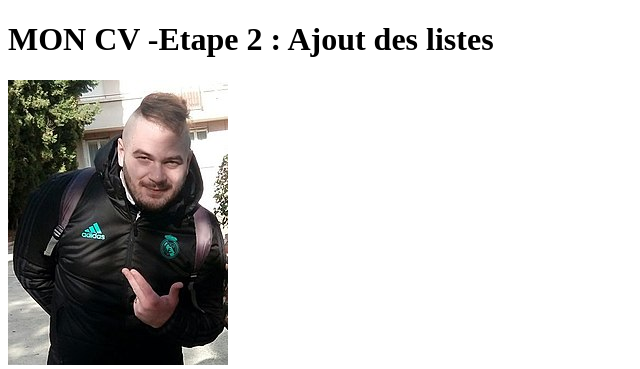
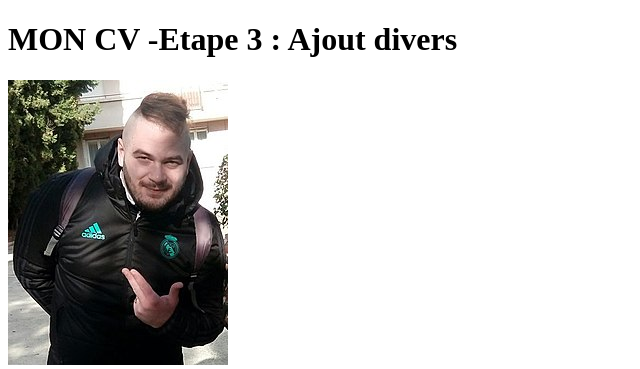
Before and after one commit to romain350/CESI-HTML, a PHP site: page / in a window 1280 px wide. Shown: the top 369 px of the page, without its empty margins (0-640 px from the left). Run offline with PHP 8.4, Linux system fonts and the light colour scheme; some libraries are stand-ins or nearby versions.

Commit message:
Update index.php

```diff
--- a/CV3/index.php
+++ b/CV3/index.php
@@ -8,7 +8,7 @@
     <title>Hello, world!</title>
   </head>
   <body>
-    <h1>MON CV -Etape 2 : Ajout des listes</h1>
+    <h1>MON CV -Etape 3 : Ajout divers</h1>
 	<img src="./jul.jpg" alt="Le titre alternatif décrivant l'image si celle si ne s'affiche pas">
 		<h2>Généralités</h2>
 			<p><b>Romain WANNER</b></br>
```
